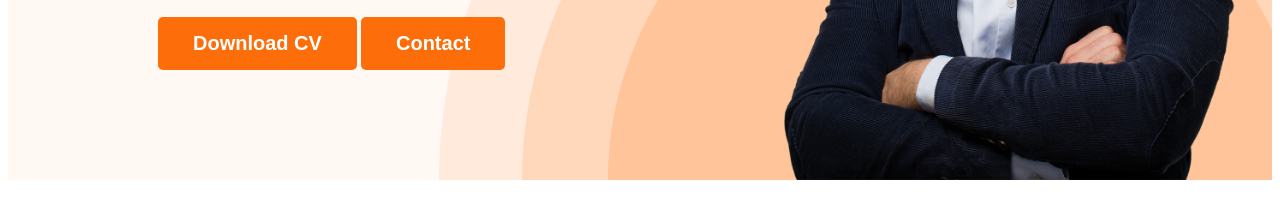
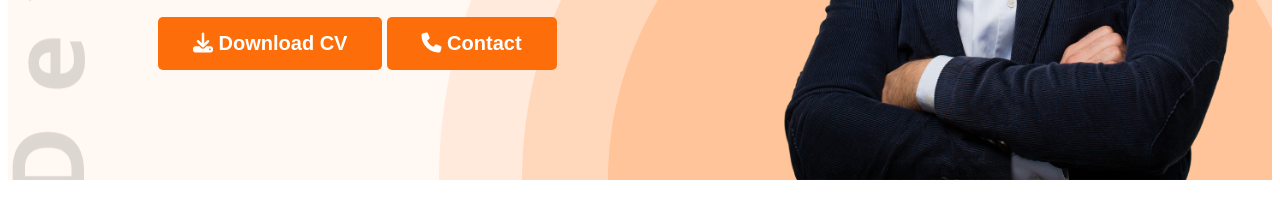
Before and after one commit to okaymahdi/webdeveloper-portfolio, a plain HTML site: page index.html in a window 1280 px wide. Shown: the part 580-800 px from the top of the page. Drawn offline with Linux system fonts and the light colour scheme.

Commit message:
added font awesome icon

```diff
--- a/index.html
+++ b/index.html
@@ -5,14 +5,18 @@
     <meta name="viewport" content="width=device-width, initial-scale=1.0" />
     <title>Developer Portfolio</title>
 
+    <!-- google font link -->
     <link rel="preconnect" href="https://fonts.googleapis.com" />
     <link rel="preconnect" href="https://fonts.gstatic.com" crossorigin />
     <link
       href="https://fonts.googleapis.com/css2?family=Open+Sans:wght@400;600;700;800&family=Raleway:wght@300;400;500;600;700;800;900&display=swap"
       rel="stylesheet"
     />
+    <!-- local CSS link -->
+    <link rel="stylesheet" href="styles/style.css" />
 
-    <link rel="stylesheet" href="styles/style.css" />
+    <!-- font awesome link -->
+    <script src="https://kit.fontawesome.com/130b96c600.js" crossorigin="anonymous"></script>
   </head>
   <body>
     <!-- ---------- HEADER SECTION ---------- -->
@@ -41,8 +45,8 @@
             Shot what able cold new see hold.Friendly as an betrayed formerly
             he. Morning because as to society behaved moments.
           </p>
-          <button class="btn_primary">Download CV</button>
-          <button class="btn_primary">Contact</button>
+          <button class="btn_primary"> <i class="fa-solid fa-download"></i> Download CV</button>
+          <button class="btn_primary"> <i class="fa-solid fa-phone"></i> Contact</button>
         </div>
 
         <img class="profile_picture" src="images/hardy.png" alt="" />
@@ -255,7 +259,7 @@
 
         <div class="download_cv">
           <!-- ... download button start ... -->
-          <button class="btn_primary">Download CV</button>
+          <button class="btn_primary"> <i class="fa-solid fa-download"></i> Download CV</button>
         </div>
         <!-- ... download button end ... -->
       </section>
--- a/styles/style.css
+++ b/styles/style.css
@@ -63,9 +63,9 @@ nav a {
 /* header related styles */
 .header {
   background-color: #fff8f3;
-  background-image: url(../images/header_bg.png);
+  background-image: url('../images/header_bg.png'), url('../images/developer.png');
   background-repeat: no-repeat;
-  background-position: bottom right;
+  background-position: bottom right, top left;
 }
 
 .banner {
```
